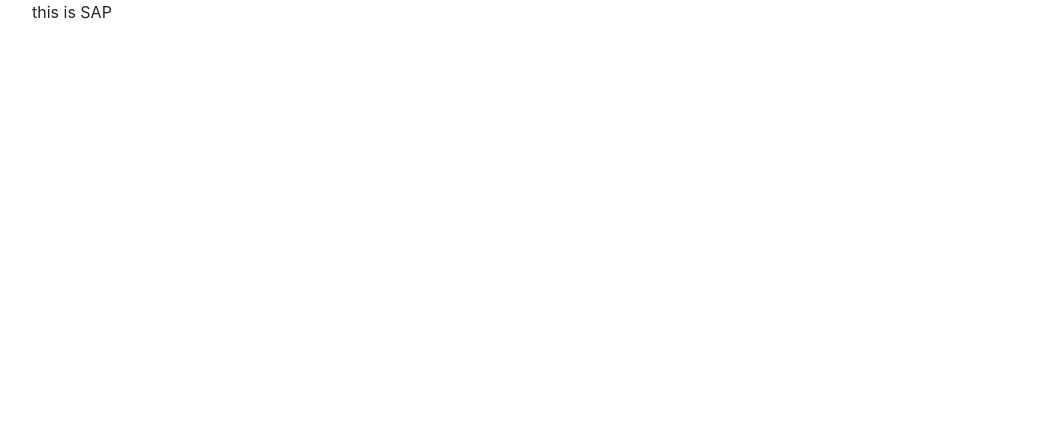
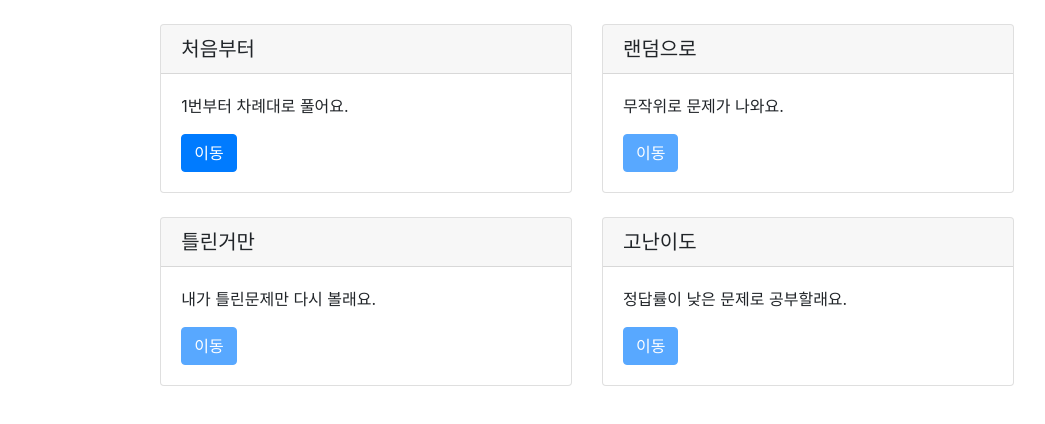
Before and after one commit to GSNextLevel/exam-boom, a Next.js app: page /GotoSAP in a window 1280 px wide. Shown: the top 424 px of the page, without its empty margins (53-1098 px from the left). Built offline with nearby package versions, Linux system fonts and the light colour scheme.

Commit message:
add examType SAP

```diff
--- a/src/api/index.js
+++ b/src/api/index.js
@@ -2,7 +2,7 @@
 
 const api = axios.create({
     // baseURL: 'http://localhost:3000/api',
-    baseURL: 'https://kzutk1y9w7.execute-api.ap-northeast-2.amazonaws.com/v1/exam'
+    baseURL: 'https://kzutk1y9w7.execute-api.ap-northeast-2.amazonaws.com/v2/exam'
 })
 
 export const insertMovie = payload => api.post(`/movie`, payload)
--- a/src/components/ExamCard.jsx
+++ b/src/components/ExamCard.jsx
@@ -55,13 +55,14 @@
         this.setState({ isLoading: true })
         const examNum = this.props.value.match.params.id;
         const username = this.state.username;
-        await api.getExamById("adp", examNum, username).then(exam => {
-
+        const type = this.props.value.match.params.type;
+        await api.getExamById(type, examNum, username).then(exam => {
+          console.log(exam)
           const examData = exam.data.exam.Item;
           const userData = exam.data.user.Items;
           console.log(exam);
           // console.log(exam.data.Item.userData)
-          console.log(examData, userData)
+          // console.log(examData, userData)
 
           let correctCnt = 0;
           let totalCnt = 0;
@@ -242,7 +243,7 @@
 
       }
 
-          console.log("@@@@", correctTotalCount, submitTotalCount);
+          // console.log("@@@@", correctTotalCount, submitTotalCount);
 
       return (
 
--- a/src/components/ExamReply.jsx
+++ b/src/components/ExamReply.jsx
@@ -46,8 +46,9 @@
     componentDidMount = async () => {
         this.setState({ isLoading: true })
         const examNum = this.props.value.match.params.id;
+        const type = this.props.value.match.params.type;
 
-        await api.getExamReplyById("adp", examNum).then(exam => {
+        await api.getExamReplyById(type, examNum).then(exam => {
           // console.log(exam);
           if(exam.data.Item.reply == undefined) {
             this.setState({
@@ -76,6 +77,7 @@
       const cookies = new Cookies();
 
       const examNum = this.props.value.match.params.id;
+      const type = this.props.value.match.params.type;
 
       console.log(this.state.userInputReplyText, this.state.userModeState)
       const userInputReplyText = this.state.userInputReplyText;
@@ -89,7 +91,7 @@
         passUsername = cookieName === undefined ? "👨‍💻" : cookieName;
       }
       const payload = {"name": passUsername, "content": userInputReplyText };
-      await api.updateExamReplyById("adp", examNum, payload).then(res => {
+      await api.updateExamReplyById(type, examNum, payload).then(res => {
         // console.log(exam);
         console.log(res)
         let prevReplies = this.state.replies;
--- a/src/components/ExamToolbar.jsx
+++ b/src/components/ExamToolbar.jsx
@@ -33,6 +33,7 @@
 
       this.state = {
         pageNum: this.props.value.match.params.id,
+        type: this.props.value.match.params.type,
         tableResult: cookies.get('tableResult') || [],
         showTableResult: cookies.get('showTableResult') || false,
         submitAnswer: cookies.get('submitAnswer') || [],
@@ -66,6 +67,7 @@
 
     async scoringExam() {
       const cookies = new Cookies();
+      const type = this.props.value.match.params.type;
 
       let beforeSubmitAnswer = this.state.tableResult;
       const userAnswerFromCookie = cookies.get('submitAnswer');
@@ -76,7 +78,8 @@
 
       let correctCnt = 0;
       let totalCnt = 0;
-      const getAnswerResponse =  await api.getAllExamAnswer("adp").then(exam => {
+      const getAnswerResponse =  await api.getAllExamAnswer(type).then(exam => {
+        console.log("check", exam);
         // console.log(exam);
         const realAnswer = exam['data']['Items'];
         // console.log(realAnswer);
@@ -141,10 +144,10 @@
       console.log("my result", foundUnsubmittedAnswer)
 
       const username = cookies.get("username") || "익명";
-      const payload = {"name": username, "type": "adp", "result": foundUnsubmittedAnswer };
+      const payload = {"name": username, "type": type, "result": foundUnsubmittedAnswer };
 
       console.log("toobar payload", payload);
-      const scoringResponse = await api.scoringExam("adp", payload).then(res => {
+      const scoringResponse = await api.scoringExam(type, payload).then(res => {
         console.log(res);
       })
       console.log(scoringResponse)
@@ -160,7 +163,7 @@
 
 
     render() {
-      const { pageNum, submitAnswer, currentScore, showTableResult } = this.state;
+      const { type, pageNum, submitAnswer, currentScore, showTableResult } = this.state;
 
       const correctAnswer = {
         backgroundColor: 'forestgreen',
--- a/src/pages/ExamMain.jsx
+++ b/src/pages/ExamMain.jsx
@@ -54,7 +54,7 @@
                 DevOps Pro 바로가기
               </Button>
 
-              <Button variant="secondary" size="lg" href="/exam/adp">
+              <Button variant="secondary" size="lg" href="/exam/sap">
                 SA Pro 바로가기
               </Button>
             </ButtonToolbar>
--- a/src/pages/ExamPage.jsx
+++ b/src/pages/ExamPage.jsx
@@ -38,7 +38,8 @@
           question: "",
           choices: [],
           answer: [],
-          choiceType: ""
+          choiceType: "",
+          type: props.match.params.type,
         }
         // this.state = {
         //     movies: [],
@@ -57,6 +58,8 @@
     render() {
 
         const { params } = this.props.match;
+
+        // const { type } = this.state;
 
         // const { question, choices, answer, choiceType } = this.state;
 
--- a/src/pages/GotoSAP.jsx
+++ b/src/pages/GotoSAP.jsx
@@ -1,6 +1,16 @@
 import React, { Component } from 'react'
+import { BrowserRouter as Router, Route, Switch } from 'react-router-dom'
+import { Link } from 'react-router-dom'
+
+import Card from 'react-bootstrap/Card';
 import Container from 'react-bootstrap/Container';
+import Button from 'react-bootstrap/Button';
+import ButtonToolbar from 'react-bootstrap/ButtonToolbar';
+import Row from 'react-bootstrap/Row'
+import Col from 'react-bootstrap/Col'
+
 import { ExamCard } from '../components'
+
 
 import api from '../api'
 
@@ -13,11 +23,6 @@
 class GotoSAP extends Component {
     constructor(props) {
         super(props)
-        // this.state = {
-        //     movies: [],
-        //     columns: [],
-        //     isLoading: false,
-        // }
     }
 
     // componentDidMount = async () => {
@@ -36,9 +41,77 @@
 
         return (
           <Container>
-            this is SAP
+            <Wrapper>
+            <Row className="justify-content-md-center mt-4">
+              <Col md="5">
+
+                <Card >
+                  <Card.Header as="h5">처음부터</Card.Header>
+                  <Card.Body>
+
+                    <Card.Text>
+                      1번부터 차례대로 풀어요.
+                    </Card.Text>
+                    <Button href="sap/1" variant="primary">이동</Button>
+                  </Card.Body>
+                </Card>
+
+              </Col>
+              <Col md="5">
+
+                <Card>
+                  <Card.Header as="h5">랜덤으로</Card.Header>
+                  <Card.Body>
+
+                    <Card.Text>
+                      무작위로 문제가 나와요.
+                    </Card.Text>
+                    <Button variant="primary" disabled>이동</Button>
+                  </Card.Body>
+                </Card>
+
+              </Col>
+            </Row>
+
+            <Row className="justify-content-md-center mt-4">
+              <Col md="5">
+
+                <Card >
+                  <Card.Header as="h5">틀린거만</Card.Header>
+                  <Card.Body>
+
+                    <Card.Text>
+                      내가 틀린문제만 다시 볼래요.
+                    </Card.Text>
+                    <Button variant="primary" disabled >이동</Button>
+                  </Card.Body>
+                </Card>
+
+              </Col>
+              <Col md="5">
+
+                <Card>
+                  <Card.Header as="h5">고난이도</Card.Header>
+                  <Card.Body>
+
+                    <Card.Text>
+                      정답률이 낮은 문제로 공부할래요.
+                    </Card.Text>
+                    <Button variant="primary" disabled >이동</Button>
+                  </Card.Body>
+                </Card>
+
+              </Col>
+            </Row>
+
+
+
+
+
+
+
+            </Wrapper>
           </Container>
-
         )
     }
 }
```
Also changed, not shown: src/app/index.js (+6 -69 lines), src/pages/GotoADP.jsx (+9 -1 lines).
